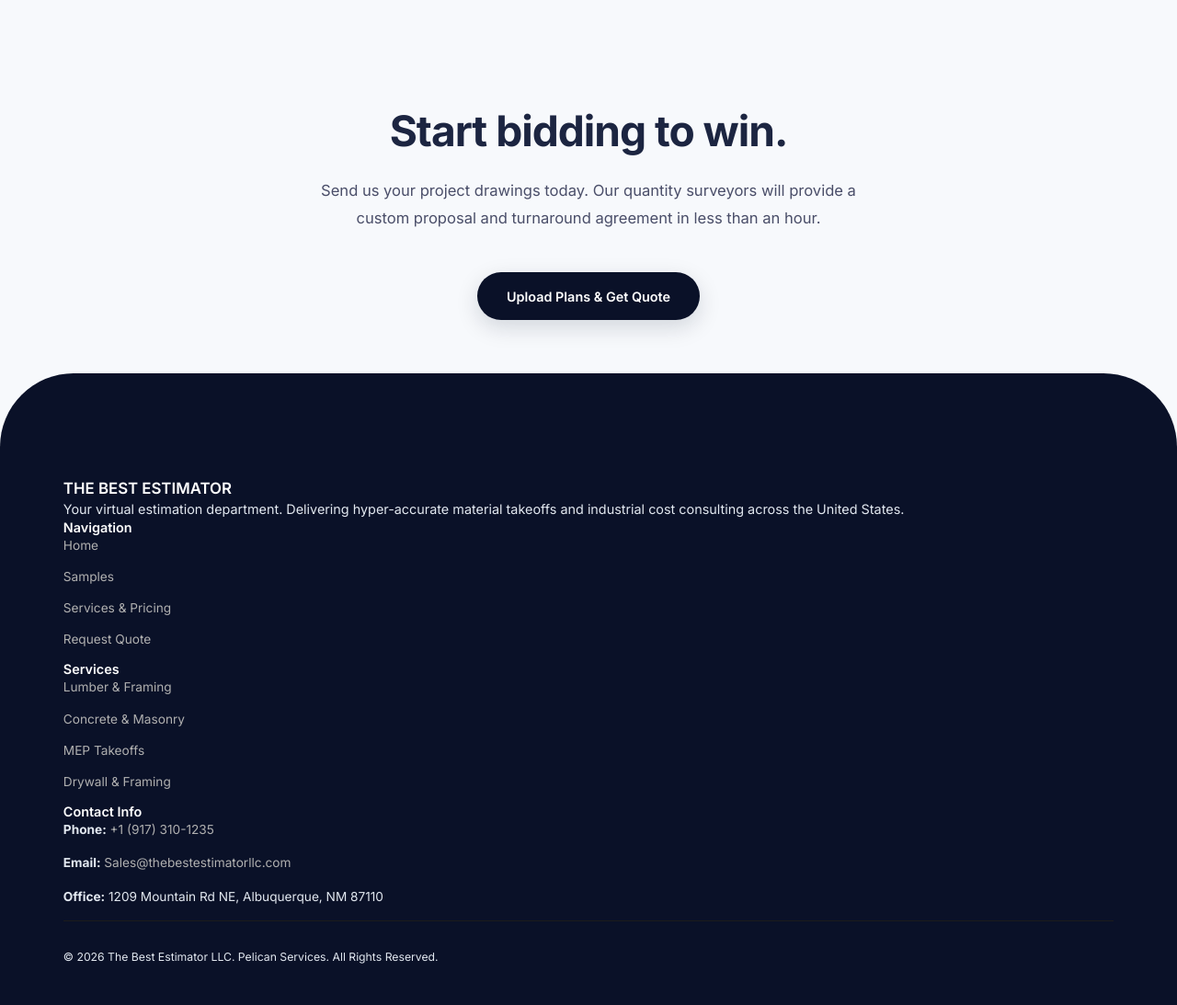
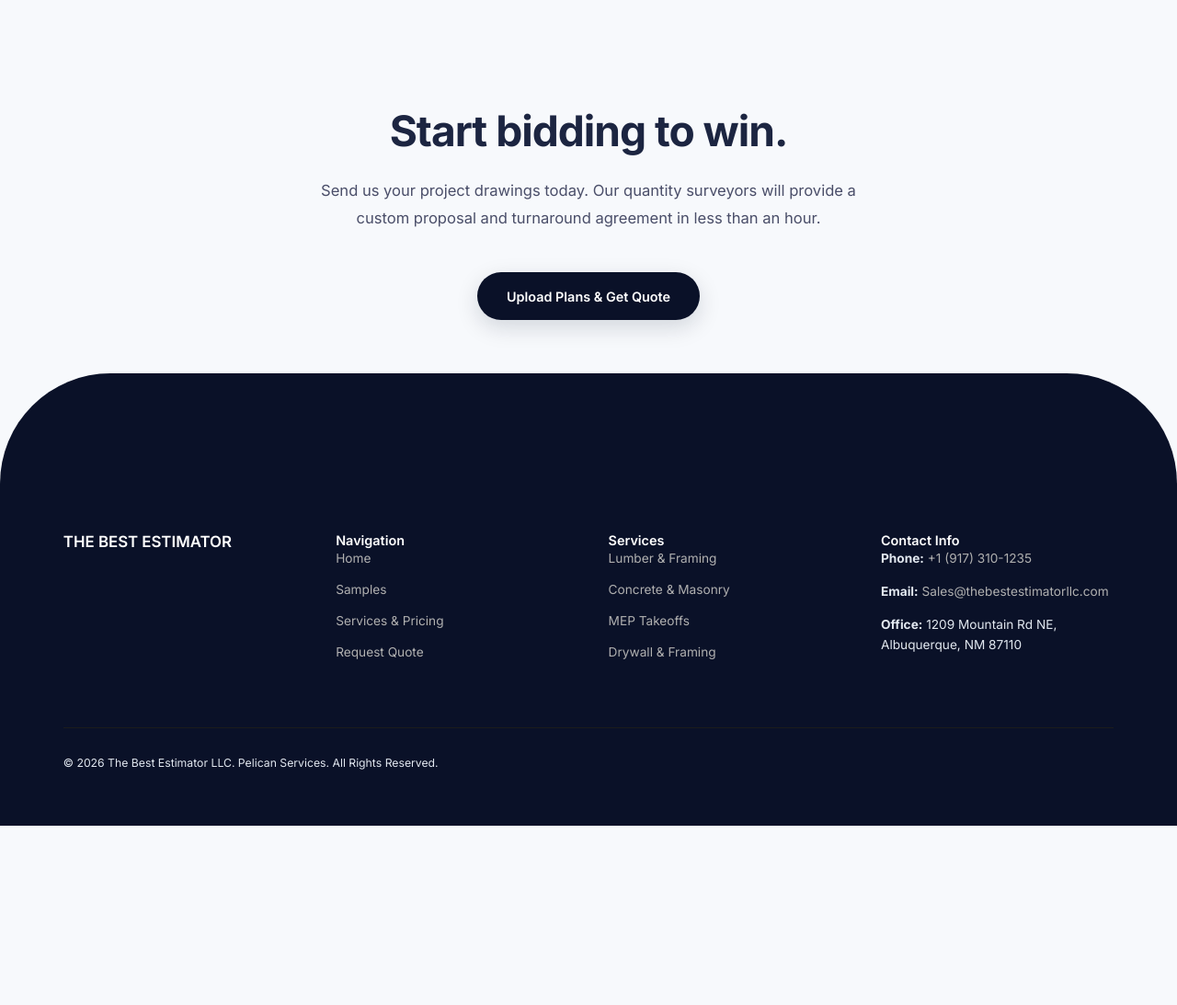
Before and after one commit to abdullahfazal969-alt/TheBestEstimatorLLC, a Flask app: page / in a window 1280 px wide. Shown: the part 3914-5007 px from the top of the page at 92% size. After the commit the page ends 4812 px from the top, so only its background shows below. Run offline with Flask 3, Linux system fonts and the light colour scheme; some libraries are stand-ins or nearby versions.

Commit message:
Footer curvness

```diff
--- a/static/css/style.css
+++ b/static/css/style.css
@@ -262,16 +262,25 @@ h1, h2, h3, h4, h5, h6 {
 #site-footer {
     background-color: var(--color-primary);
     color: #E2E8F0;
-    padding: 8rem 0 3rem;
-    border-top-left-radius: 80px;
-    border-top-right-radius: 80px;
-    margin-top: -4rem; /* Overlap the curve onto the previous section */
+    padding: 12rem 0 4rem; /* Increased top padding further for the curve */
+    border-top-left-radius: 120px;
+    border-top-right-radius: 120px;
+    margin-top: -8rem; /* Overlap the curve */
 }
 
 .footer-container {
     max-width: var(--max-width);
     margin: 0 auto;
     padding: 0 2rem;
+    text-align: center; /* Center content for better fit in the curve */
+}
+
+.footer-grid {
+    display: grid;
+    grid-template-columns: repeat(auto-fit, minmax(250px, 1fr));
+    gap: 3rem;
+    margin-bottom: 4rem;
+    text-align: left; /* Keep text left-aligned inside grid columns */
 }
 
 .footer-info h3, .footer-links-col h4 {
@@ -754,7 +763,7 @@ h1, h2, h3, h4, h5, h6 {
    FINAL CLOSE CALL TO ACTION
    ========================================== */
 #final-cta {
-    padding: 8rem 0;
+    padding: 8rem 0 12rem; /* Increased bottom padding to push content away from curved footer */
     background-color: var(--color-bg);
     text-align: center;
 }
--- a/templates/base.html
+++ b/templates/base.html
@@ -1,24 +1,35 @@
-<!DOCTYPE html>
+<!doctype html>
 <html lang="en">
     <head>
-    <meta charset="UTF-8">
-    <meta name="viewport" content="width=device-width, initial-scale=1.0">
-    <title>{% block title %}The Best Estimator LLC{% endblock %} | Precision Cost Estimating</title>
+        <meta charset="UTF-8" />
+        <meta name="viewport" content="width=device-width, initial-scale=1.0" />
+        <title>
+            {% block title %}The Best Estimator LLC{% endblock %} | Precision
+            Cost Estimating
+        </title>
         <!-- Fonts -->
-    <link rel="preconnect" href="https://fonts.googleapis.com">
-    <link rel="preconnect" href="https://fonts.gstatic.com" crossorigin>
-    <link href="https://fonts.googleapis.com/css2?family=Inter:wght@300;400;500;600;700&family=Montserrat:wght@700;800&display=swap" rel="stylesheet">
+        <link rel="preconnect" href="https://fonts.googleapis.com" />
+        <link rel="preconnect" href="https://fonts.gstatic.com" crossorigin />
+        <link
+            href="https://fonts.googleapis.com/css2?family=Inter:wght@300;400;500;600;700&family=Montserrat:wght@700;800&display=swap"
+            rel="stylesheet"
+        />
         <!-- Custom CSS -->
-    <link rel="stylesheet" href="{{ url_for('static', filename='css/style.css') }}">
+        <link
+            rel="stylesheet"
+            href="{{ url_for('static', filename='css/style.css') }}"
+        />
         <!-- FontAwesome for premium icons -->
-    <link rel="stylesheet" href="https://cdnjs.cloudflare.com/ajax/libs/font-awesome/6.4.2/css/all.min.css">
+        <link
+            rel="stylesheet"
+            href="https://cdnjs.cloudflare.com/ajax/libs/font-awesome/6.4.2/css/all.min.css"
+        />
         <!-- GSAP for smooth animations -->
         <script src="https://cdnjs.cloudflare.com/ajax/libs/gsap/3.12.2/gsap.min.js"></script>
         <script src="https://cdnjs.cloudflare.com/ajax/libs/gsap/3.12.2/ScrollTrigger.min.js"></script>
         {% block head %}{% endblock %}
     </head>
     <body>
-
         <!-- Entrance Screen Overlay (Hugo/Apple Style) -->
         <div id="entrance-overlay">
             <div class="overlay-content">
@@ -32,22 +43,35 @@
             <div class="header-container">
                 <div class="logo">
                     <a href="{{ url_for('index') }}">
-                    <span class="logo-bold">THE BEST</span> <span class="logo-light">ESTIMATOR</span>
+                        <span class="logo-bold">THE BEST</span>
+                        <span class="logo-light">ESTIMATOR</span>
                     </a>
                 </div>
                 <nav class="nav-links">
-                <a href="{{ url_for('index') }}" class="{% if request.path == '/' %}active{% endif %}">Home</a>
-                <a href="{{ url_for('samples') }}" class="{% if request.path == '/samples' %}active{% endif %}">Samples</a>
-                <a href="{{ url_for('pricing') }}" class="{% if request.path == '/pricing' %}active{% endif %}">Services & Pricing</a>
-                <a href="{{ url_for('contact') }}" class="nav-cta">Request Quote</a>
+                    <a
+                        href="{{ url_for('index') }}"
+                        class="{% if request.path == '/' %}active{% endif %}"
+                        >Home</a
+                    >
+                    <a
+                        href="{{ url_for('samples') }}"
+                        class="{% if request.path == '/samples' %}active{% endif %}"
+                        >Samples</a
+                    >
+                    <a
+                        href="{{ url_for('pricing') }}"
+                        class="{% if request.path == '/pricing' %}active{% endif %}"
+                        >Services & Pricing</a
+                    >
+                    <a href="{{ url_for('contact') }}" class="nav-cta"
+                        >Request Quote</a
+                    >
                 </nav>
             </div>
         </header>
 
         <!-- Main Content Injection -->
-    <main class="page-content">
-        {% block content %}{% endblock %}
-    </main>
+        <main class="page-content">{% block content %}{% endblock %}</main>
 
         <!-- Hugo-Style Footer (Eerie Black Anchor) -->
         <footer id="site-footer">
@@ -55,13 +79,15 @@
                 <div class="footer-grid">
                     <div class="footer-info">
                         <h3 class="footer-logo">THE BEST ESTIMATOR</h3>
-                    <p class="footer-desc">Your virtual estimation department. Delivering hyper-accurate material takeoffs and industrial cost consulting across the United States.</p>
+                        <p class="footer-desc"></p>
                     </div>
                     <div class="footer-links-col">
                         <h4>Navigation</h4>
                         <a href="{{ url_for('index') }}">Home</a>
                         <a href="{{ url_for('samples') }}">Samples</a>
-                    <a href="{{ url_for('pricing') }}">Services & Pricing</a>
+                        <a href="{{ url_for('pricing') }}"
+                            >Services & Pricing</a
+                        >
                         <a href="{{ url_for('contact') }}">Request Quote</a>
                     </div>
                     <div class="footer-links-col">
@@ -73,13 +99,27 @@
                     </div>
                     <div class="footer-links-col contact-col">
                         <h4>Contact Info</h4>
-                    <p><strong>Phone:</strong> <a href="tel:+19173101235">+1 (917) 310-1235</a></p>
-                    <p><strong>Email:</strong> <a href="mailto:Sales@thebestestimatorllc.com">Sales@thebestestimatorllc.com</a></p>
-                    <p><strong>Office:</strong> 1209 Mountain Rd NE, Albuquerque, NM 87110</p>
+                        <p>
+                            <strong>Phone:</strong>
+                            <a href="tel:+19173101235">+1 (917) 310-1235</a>
+                        </p>
+                        <p>
+                            <strong>Email:</strong>
+                            <a href="mailto:Sales@thebestestimatorllc.com"
+                                >Sales@thebestestimatorllc.com</a
+                            >
+                        </p>
+                        <p>
+                            <strong>Office:</strong> 1209 Mountain Rd NE,
+                            Albuquerque, NM 87110
+                        </p>
                     </div>
                 </div>
                 <div class="footer-bottom">
-                <p>&copy; 2026 The Best Estimator LLC. Pelican Services. All Rights Reserved.</p>
+                    <p>
+                        &copy; 2026 The Best Estimator LLC. Pelican Services.
+                        All Rights Reserved.
+                    </p>
                 </div>
             </div>
         </footer>
```
Also changed, not shown: static/images/Footer content alignment.png (added). Lines whose indentation alone changed are shown as unchanged.
